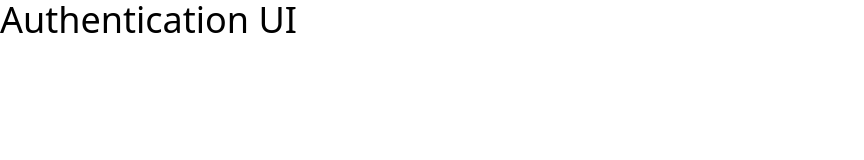
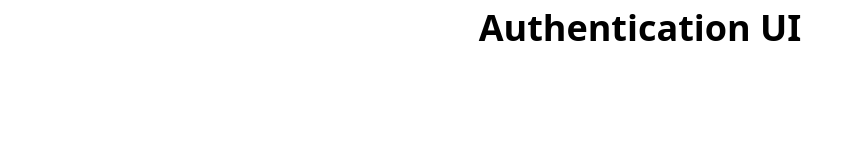
Before and after one commit to BrianOchieng-Dev/authentication_pages_UI, a plain HTML site: page index.html in a window 1280 px wide. Shown: the whole page, without its empty margins (0-864 px from the left). Drawn offline with nearby package versions, Linux system fonts and the light colour scheme.

Commit message:
text test

```diff
--- a/index.html
+++ b/index.html
@@ -7,6 +7,6 @@
      <script src="https://cdn.tailwindcss.com"></script>
 </head>
 <body>
-    <h1 class="text-xl md:text-2xl lg:text-4xl">Authentication UI</h1>
+    <h1 class="text-xl text-center p-2 font-bold md:text-2xl lg:text-4xl">Authentication UI</h1>
 </body>
 </html>
```
